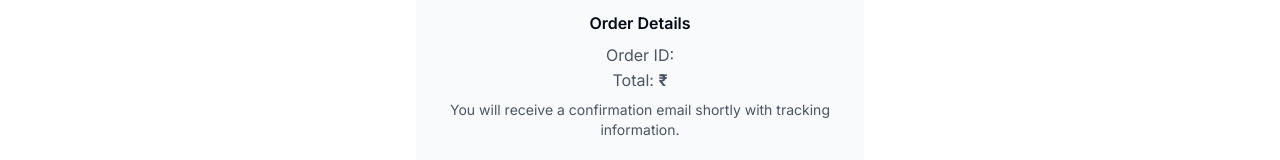
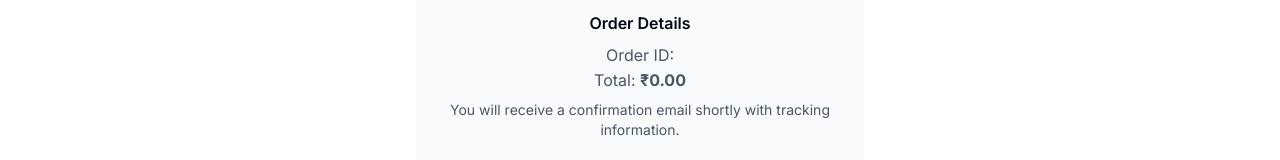
Before and after one commit to iashutoshtiwari/kickskart-frontend, a Next.js app: page /order-confirmation in a window 1280 px wide. Shown: the part 354-514 px from the top of the page. Built offline with nearby package versions, Linux system fonts and the light colour scheme.

Commit message:
Update page.tsx

```diff
--- a/app/order-confirmation/page.tsx
+++ b/app/order-confirmation/page.tsx
@@ -7,6 +7,7 @@ import { Button } from '@/components/ui/button';
 import { CheckCircle, XCircle } from 'lucide-react';
 import { useDispatch } from 'react-redux';
 import { clearCart } from '../store/cartSlice';
+import { formatINR } from '@/lib/utils';
 
 export default function OrderConfirmationPage() {
   const searchParams = useSearchParams();
@@ -82,7 +83,7 @@ export default function OrderConfirmationPage() {
             Order ID: <span className="font-mono font-bold">{orderId}</span>
           </p>
           <p className="text-gray-600">
-            Total: <span className="font-bold">₹{total}</span>
+            Total: <span className="font-bold">{formatINR(total ?? '0')}</span>
           </p>
           <p className="mt-2 text-sm text-gray-600">
             You will receive a confirmation email shortly with tracking information.
```
